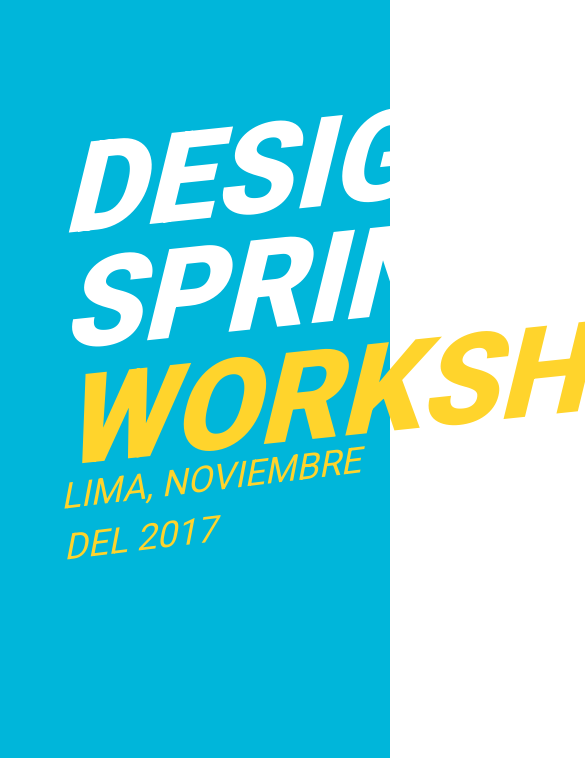
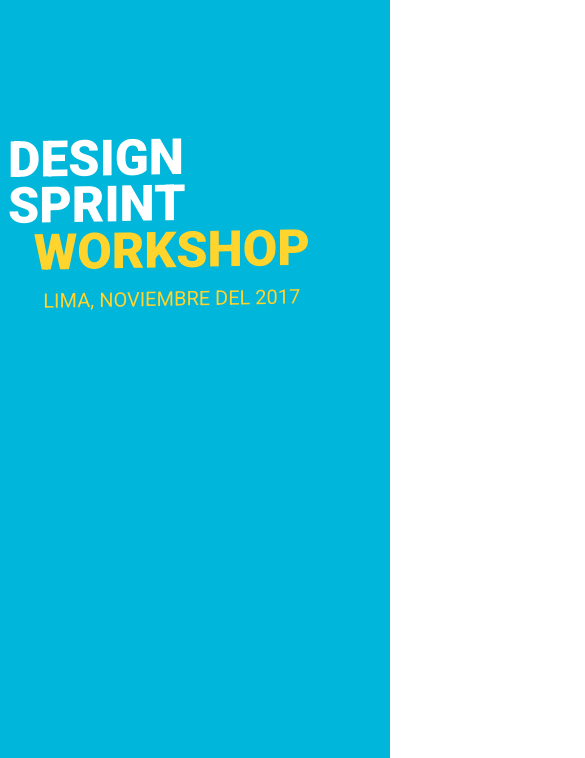
Before and after one commit to brunoliu01/sprint-atx, a plain HTML site: page index.html in a window 390 px wide. Shown: the part 86-844 px from the top of the page, 585 px wide, since content can reach past the window. Drawn offline with nearby package versions, Linux system fonts and the light colour scheme.

Commit message:
mejor mediaquerys

```diff
--- a/style.css
+++ b/style.css
@@ -131,8 +131,9 @@ body {
 	transform: skewY(-2deg);
 	font-family: 'Roboto', sans-serif;
 	font-style: italic;
-	 font-weight: lighter;
-	 margin-top: -40px;
+	font-weight: lighter;
+	margin-top: -40px;
+	word-wrap: break-word;
 }
 
 .design-3 {
@@ -421,3 +422,40 @@ svg {
     background-position: 90% 50%;
     z-index: 2;
 }
+
+@media (max-width:500px) {
+	.first p {
+		display: flex;
+		flex-direction: column;
+		margin: auto;
+		align-items: flex-start;
+		font-size: 50px;
+		transform: skewY(3deg);
+		font-style: initial;
+	}
+}
+
+
+@media (max-width:840px) {
+	.first p {
+		display: flex;
+		flex-direction: column;
+		margin: auto;
+		align-items: center;
+		font-size: 50px;
+		transform: skewY(3deg);
+	}
+}
+
+@media (max-width:500px){
+	.banner-1 {
+		margin-left: 2%;
+	}
+}
+
+@media (max-width:500px){
+	.text-date {
+		font-size: 20px;
+		margin-top: 20px;
+	}
+}
```
